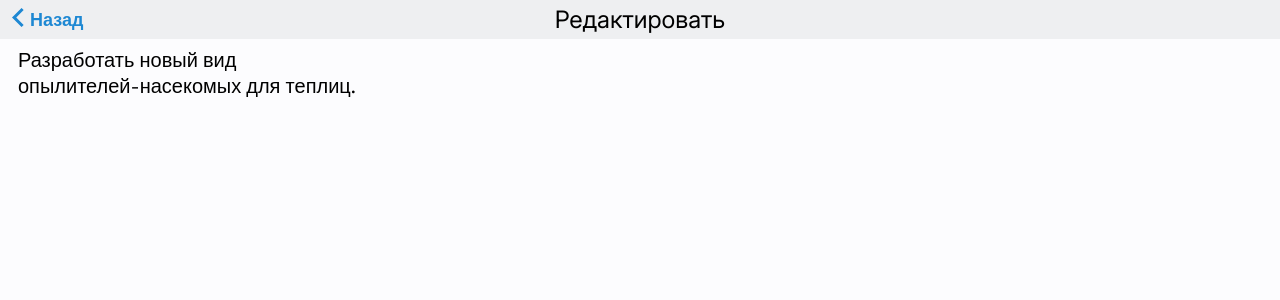
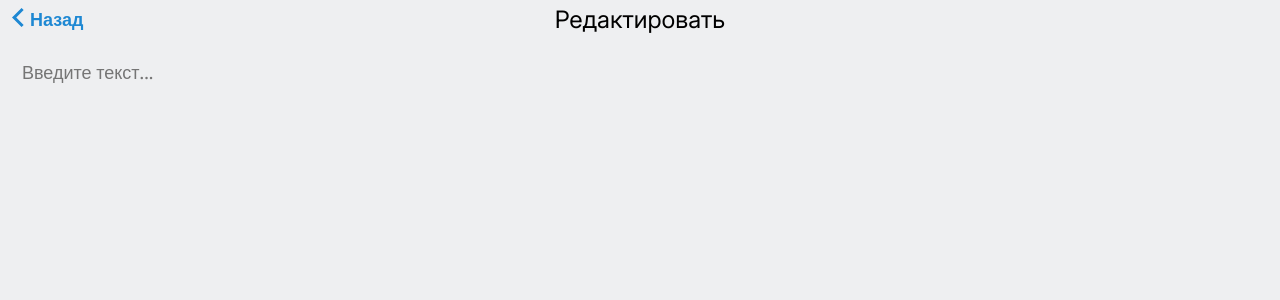
Before and after one commit to Vanequal/react-telegram-webapp, a React (Vite) app: page /textgpteditpage in a window 1280 px wide. Shown: the top 300 px of the page. Built offline with nearby package versions, Linux system fonts and the light colour scheme.

Commit message:
text gpt editor

```diff
--- a/src/pages/EditIdeaPageGPT.jsx
+++ b/src/pages/EditIdeaPageGPT.jsx
@@ -18,8 +18,8 @@ const EditIdeaPageGPT = () => {
   const [ideaText, setIdeaText] = useState('');
   const { preview, loading } = useSelector(state => state.post);
 
-  const sectionKey = searchParams.get('section_key') || 'chat_ideas'; // <-- динамический ключ секции
-  const themeId = Number(searchParams.get('theme_id')) || 1; // <-- можно тоже динамически
+  const sectionKey = searchParams.get('section_key') || 'chat_ideas';
+  const themeId = Number(searchParams.get('theme_id')) || 1;
 
   const handleSend = () => {
     if (ideaText.trim()) {
@@ -56,7 +56,7 @@ const EditIdeaPageGPT = () => {
     <div className="edit-idea-page-gpt">
       <MindVaultHeader
         onBackClick={() => window.history.back()}
-        onDescriptionClick={() => {}}
+        onDescriptionClick={() => { }}
         hideSectionTitle={true}
         textColor="black"
         bgColor="#EEEFF1"
@@ -80,10 +80,11 @@ const EditIdeaPageGPT = () => {
           <div className="idea-card-gpt__actions">
             <button
               className="idea-card-gpt__action-button"
-              onClick={() => handlePublish(preview.messages?.original_text, 'original')}
+              onClick={() => navigate('/textgpteditpage', { state: { gptText: preview.messages?.gpt_text } })}
             >
-              Опубликовать оригинал
+              Редактировать версию GPT
             </button>
+
 
             <button
               className="idea-card-gpt__action-button"
--- a/src/pages/TextGPTEditor.jsx
+++ b/src/pages/TextGPTEditor.jsx
@@ -1,9 +1,14 @@
-import React from 'react';
+import React, { useState } from 'react';
+import { useLocation } from 'react-router-dom';
 import MindVaultHeader from '../components/UI/MindVaultHeader';
 
 import '../styles/TextGPTEditor.scss';
 
 const TextGPTEditor = () => {
+  const location = useLocation();
+  const initialText = location.state?.gptText || ''; // <-- получили текст из state роутера
+  const [text, setText] = useState(initialText);
+
   return (
     <div className="text-gpt-editor">
       <MindVaultHeader
@@ -12,13 +17,17 @@ const TextGPTEditor = () => {
         hideSectionTitle={true}
         hideDescription={true}
         bgColor={'#EEEFF1'}
-        textColor='black'
+        textColor="black"
       />
 
       <div className="text-gpt-editor__content">
-        <p className="text-gpt-editor__main-text">
-          Разработать новый вид <br /> опылителей-насекомых для теплиц.
-        </p>
+        <textarea
+          className="text-gpt-editor__textarea"
+          value={text}
+          onChange={(e) => setText(e.target.value)}
+          placeholder="Введите текст..."
+          autoFocus
+        />
       </div>
     </div>
   );
--- a/src/styles/TextGPTEditor.scss
+++ b/src/styles/TextGPTEditor.scss
@@ -40,3 +40,27 @@
     color: #000;
     margin-top: 8px;
   }
+
+  .text-gpt-editor {
+    display: flex;
+    flex-direction: column;
+    height: 100vh;
+    background-color: #EEEFF1;
+  }
+
+  .text-gpt-editor__content {
+    flex: 1;
+    padding: 20px;
+  }
+
+  .text-gpt-editor__textarea {
+    width: 100%;
+    height: 100%;
+    border: none;
+    resize: none;
+    font-size: 18px;
+    font-family: inherit;
+    background: transparent;
+    outline: none;
+    color: #000;
+  }
```
